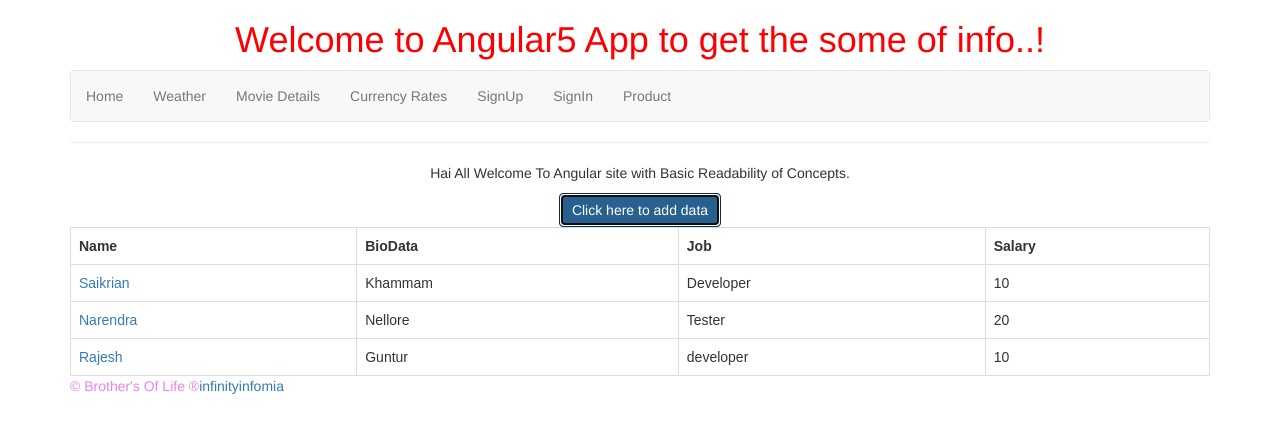
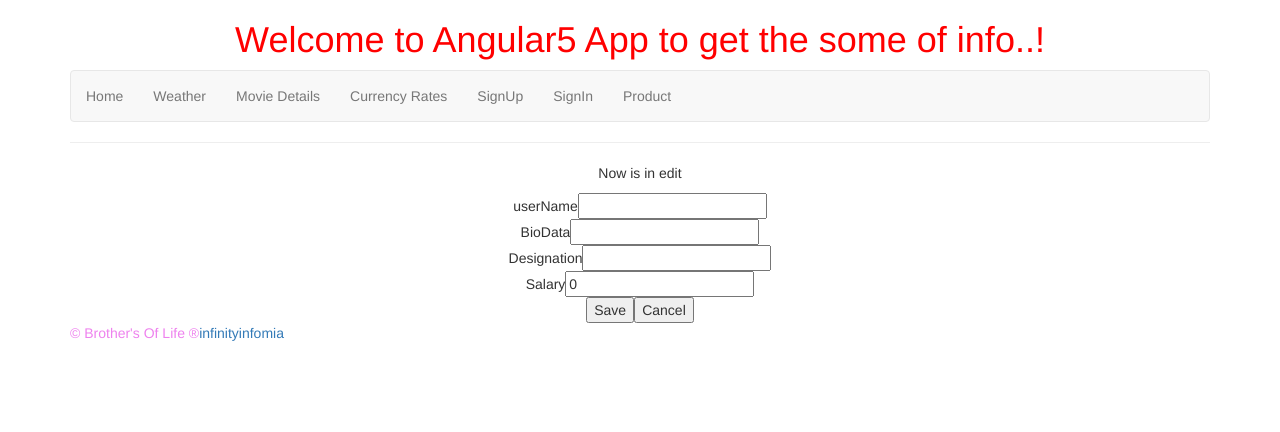
Before and after one commit to potrusaikiran/Angular2Builder, an Angular app: page / in a window 1280 px wide. Both pictures are taken after a click on the button "Click here to add data". Shown: the top 432 px of the page. Built offline with nearby package versions, Linux system fonts and the light colour scheme.

Commit message:
in memory operations

```diff
--- a/src/app/home/home.component.html
+++ b/src/app/home/home.component.html
@@ -1,6 +1,6 @@
-<p>
-    Hai All Welcome To Angular site with Basic Readability of Concepts. </p>
-<div *ngIf="!isclick">
+<p *ngIf="isgrid">Hai All Welcome To Angular site with Basic Readability of Concepts. </p>
+<p *ngIf="!isgrid">Now is in edit </p>
+<div *ngIf="!isclick ||isgrid">
     <button type="button" class="btn btn-primary" (click)="openpop()">Click here to add data</button>
     <table>
         <tr>
@@ -20,17 +20,19 @@
         </tr>
     </table>
 </div>
-<div *ngIf="isclick&&user!=null">
+<div *ngIf="user!=null">
     <div>
-        <input type="text" [(ngModel)]="user.name" >
+        userName<input type="text" [(ngModel)]="user.name" required>
     </div>
     <div>
-        <input type="text" [(ngModel)]="user.bio" >
+        BioData<input type="text" [(ngModel)]="user.bio" required>
     </div>
     <div>
-        <input type="text" [(ngModel)]="user.job">
+        Designation<input type="text" [(ngModel)]="user.job" required>
     </div>
     <div>
-        <input type="text" [(ngModel)]="user.salary">
+        Salary<input type="text" [(ngModel)]="user.salary" required>
     </div>
+    <button type="button" (click)="addtolist(user)">Save</button>
+    <button type="button" (click)="cancel(user)">Cancel</button>
 </div>
--- a/src/app/home/home.component.ts
+++ b/src/app/home/home.component.ts
@@ -14,16 +14,37 @@ export class HomeComponent implements OnInit {
   { 'name': 'Rajesh', 'bio': 'Guntur', 'job': 'developer', 'salary': 10 }];
   user: User;
   debugger;
-  isclick:boolean
+  isclick: boolean=false;
+  isgrid: boolean=true
   constructor(private _sharedService: SharedService) {
   }
   ngOnInit() {
   }
   openpop() {
-    alert('UnderConstruction...!!!');
+    this.isclick = true;
+    this.user = new User(null, null, null, 0);
+    this.isgrid=false;
+    // alert('UnderConstruction...!!!');
   }
   SelectedUser(user: User) {
-    this.isclick=true;
+    this.isclick = true;
+    this.isgrid=false
+    this.user = user;
+  }
+  addtolist(user: User) {
+    if(user.name==null||user.bio==null||user.job==null||user.salary==null)
+    alert("Please fill the fields to continue...!!!");
+    else{
+      this.users.forEach(use => {
+        if(use.name!=user.name)
+        this.users.push(user);
+        this.isgrid=true;
+      });
+    }
+  }
+  cancel(user:User){
+    this.isgrid=true;
+    this.user=null;
   }
 
 }
```
